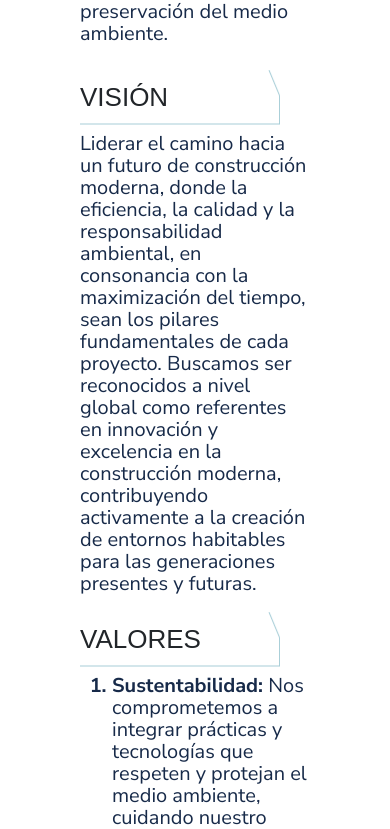
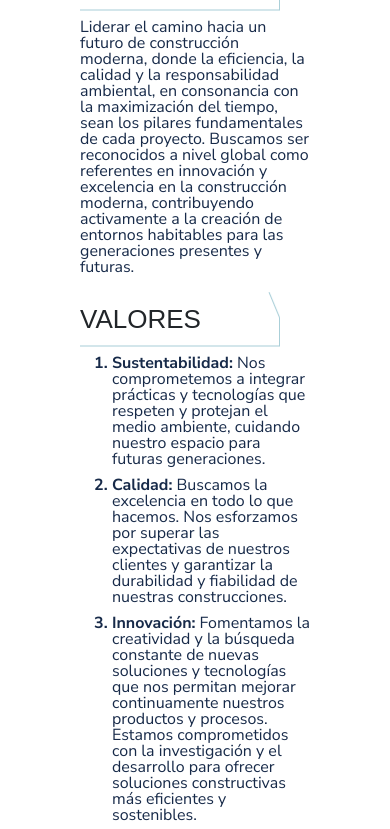
Before and after one commit to facundo1996/amazonia, a React (Create React App) app: page / in a window 390 px wide. Shown: the part 5020-5849 px from the top of the page. Built offline with nearby package versions, Linux system fonts and the light colour scheme; a web font is replaced by a local one.

Commit message:
Fix padding

```diff
--- a/src/components/Mission.jsx
+++ b/src/components/Mission.jsx
@@ -2,7 +2,7 @@ import React from 'react'
 
 export default function Mission() {
 	return (
-		<div className='row w-100 px-115 py-5'>
+		<div className='row w-100 px-115'>
 			<div className='col-12 col-lg-5'>
 				<h3 className='title-mission'>MISIÓN</h3>
 				<p className='text-blue mb-4'>Transformar la industria de la construcción ofreciendo una solución innovadora y sostenible que mejore la calidad de vida de las personas y contribuya a la preservación del medio ambiente. </p>
--- a/src/index.css
+++ b/src/index.css
@@ -67,8 +67,7 @@ h4 {
 }
 
 .px-115 {
-  padding-left: 115px;
-  padding-right: 115px;
+  padding: 20px 115px;
 }
 
 .title-md {
@@ -1110,6 +1109,7 @@ h4 {
    }
    .choose-1 {
     width: 100%;
+    padding: 20px 80px;
   }
   .choose-2 {
     width: 100%;
@@ -1368,4 +1368,13 @@ h4 {
   .banner{
     height: 300px;
   }
+  /* MISSION */
+  .text-blue {
+    font-size: 16px;
+    line-height: 16px;
+  }
+  .ul-list {
+    font-size: 16px;
+    line-height: 16px;
+  }
 }
```
